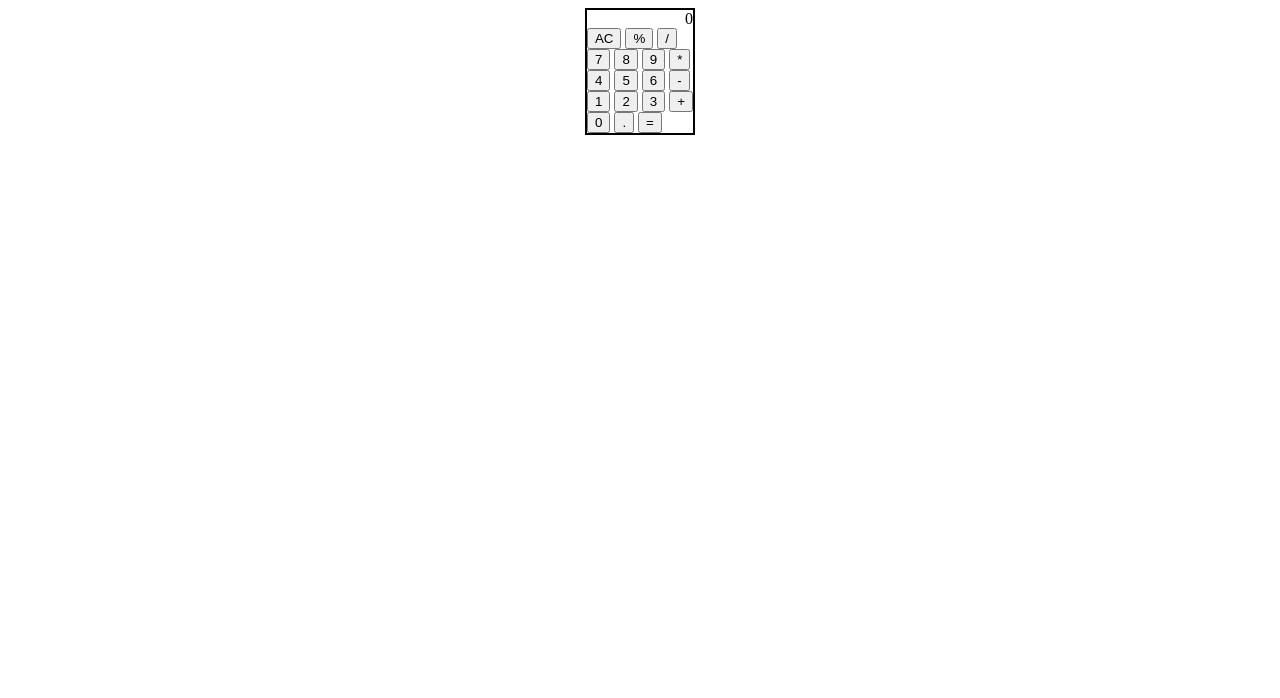
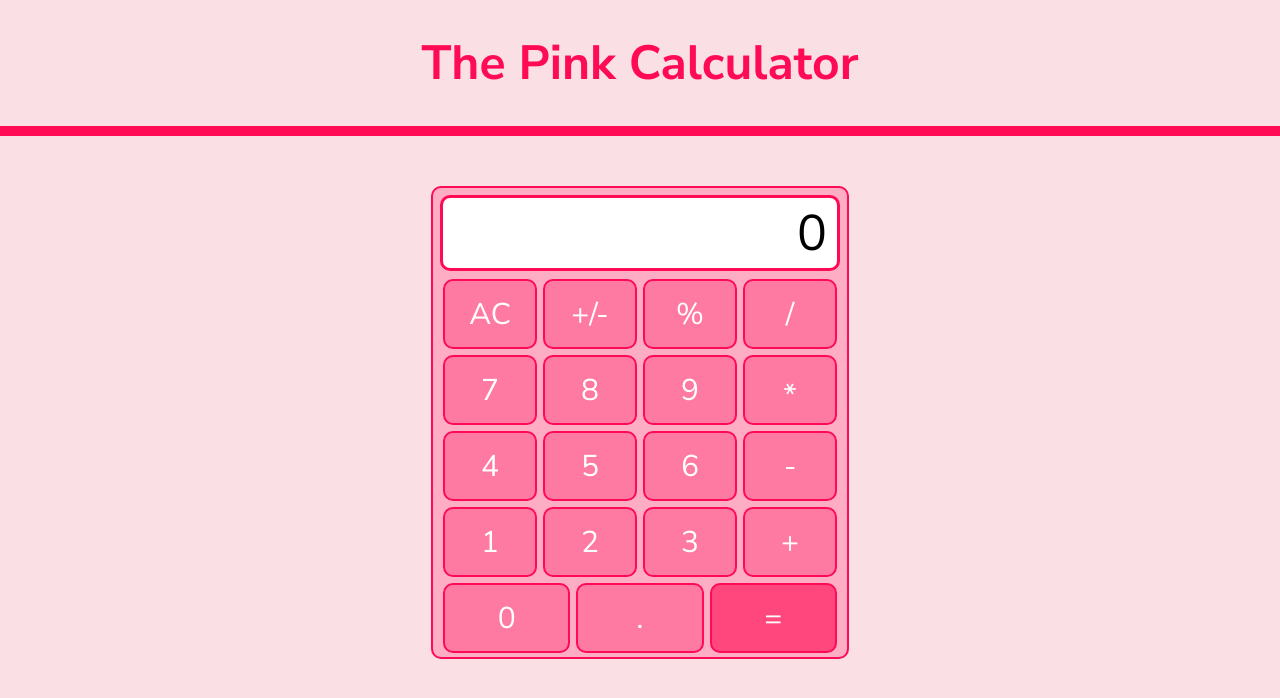
Before and after one commit to kmitova/calculator, a plain HTML site: page index.html in a window 1280 px wide. Both pictures are taken after a click on the button "AC". Drawn offline with Linux system fonts and the light colour scheme.

Commit message:
styling and adjustments

```diff
--- a/app.js
+++ b/app.js
@@ -1,47 +1,41 @@
-// to do: -+ functionality
+// VARIABLES
+
+let content = document.getElementById("content");
+const numbers = document.querySelectorAll(".num");
+const equalsBtn = document.getElementById("equals");
+const clearBtn = document.getElementById("ac");
+const changeSign = document.getElementById("plus-minus");
+const operators = document.querySelectorAll(".operator");
 
 let operator;
 let num = 0;
-let numArray = [];
-let operatorSelected = false;
-let currentOperator;
-let displayedValue;
-let previousValue;
-let currentValue;
-let computed = false;
 let firstNum = "";
 let secondNum = "";
 let value;
 let firstNumTurn = true;
 let secondNumTurn = false;
 let decimalAllowed = true;
-let switchSigns = false
-const operators = document.querySelectorAll(".operator");
-let content = document.getElementById("content");
-const numbers = document.querySelectorAll(".num");
-const equalsBtn = document.getElementById("equals");
-const clearBtn = document.getElementById("ac");
-const changeSign = document.getElementById('plus-minus')
 let previousDigit = "";
 
+// EVENTS
 
-function clear() {
-  content.textContent = 0;
-  result = 0;
-  firstNum = "";
-  secondNum = "";
-  firstNumTurn = true;
-  secondNumTurn = false;
-  num = 0;
-}
+changeSign.addEventListener("click", () => {
+  if (firstNumTurn) {
+    firstNum = -firstNum;
+    content.textContent = firstNum;
+  }
+  if (secondNumTurn) {
+    secondNum = -secondNum;
+    content.textContent = secondNum;
+  }
+});
 
 clearBtn.addEventListener("click", clear);
 
 equalsBtn.addEventListener("click", () => {
   if (firstNum != "" && secondNum !== "") {
     result = operate(operator, firstNum, secondNum);
-    console.log("the result is " + result);
-    if ((result.toString()).length > 10) {
+    if (result.toString().length > 10) {
       content.textContent = result.toFixed(6);
     } else {
       content.textContent = result;
@@ -55,25 +49,18 @@ equalsBtn.addEventListener("click", () => {
 
 numbers.forEach((number) => {
   number.addEventListener("click", (e) => {
-
     let digit = e.target.innerText;
-    console.log(digit);
     if (digit === "." && previousDigit === ".") {
       alert("Cannot have a decimal point after another.");
     } else {
       if (firstNumTurn) {
-
         if (content.textContent === "0") {
           content.textContent = digit;
         } else {
           content.textContent += digit;
         }
-        console.log(digit);
         value = appendNumber(digit);
-        console.log("currently on first num");
         firstNum = Number(value);
-
-        console.log(firstNum)
       }
       if (secondNumTurn) {
         if (
@@ -89,11 +76,7 @@ numbers.forEach((number) => {
         }
         value = "";
         value = appendNumber(digit);
-
-        console.log("currently on second num");
-
         secondNum = Number(value);
-        console.log(secondNum);
       }
     }
     previousDigit = digit;
@@ -129,45 +112,48 @@ operators.forEach((operatorBtn) => {
       }
       content.textContent = sign;
       operator = getOperator(sign);
-      console.log(operator);
     }
   });
 });
+
+// FUNCTIONS
+
+function clear() {
+  content.textContent = 0;
+  result = 0;
+  firstNum = "";
+  secondNum = "";
+  firstNumTurn = true;
+  secondNumTurn = false;
+  num = 0;
+}
 
 function getOperator(op) {
   firstNumTurn = false;
   secondNumTurn = true;
   return op;
 }
+
 let counter = 0;
-
-//function that appends number
 function appendNumber(d) {
   counter = 0;
   if (secondNumTurn && secondNum === "") {
     num = 0;
     counter += 1;
   }
-  // counter = 0
   if (num === 0) {
     num = d;
   } else {
     console.log(d);
     num += d;
-    console.log(num);
   }
-  console.log("current num is: " + num);
   return num;
 }
 
 function operate(op, n1, n2) {
-
   let result = 0;
   n1 = Number(n1);
   n2 = Number(n2);
-  console.log(n1)
-  console.log(n2)
-
   switch (op) {
     case "+":
       result = addition(n1, n2);
@@ -187,31 +173,31 @@ function operate(op, n1, n2) {
     default:
       break;
   }
-  return result
+  return result;
 }
 
-function addition(x, y) {
-  return x + y;
+function addition(a, b) {
+  return a + b;
 }
 
-function subtraction(x, y) {
-  return x - y;
+function subtraction(a, b) {
+  return a - b;
 }
 
-function multiplication(x, y) {
-  return x * y;
+function multiplication(a, b) {
+  return a * b;
 }
 
-function division(x, y) {
-  if (y === 0) {
+function division(a, b) {
+  if (b === 0) {
     alert("Cannot divide by 0!");
     clear();
     current.innerText = "0";
     return;
   }
-  return x / y;
+  return b / y;
 }
 
-function percent(x, y) {
-  return x * (y / 100);
+function percent(a, b) {
+  return a * (b / 100);
 }
--- a/index.html
+++ b/index.html
@@ -1,51 +1,49 @@
 <!DOCTYPE html>
 <html lang="en">
   <head>
-  <meta charset="UTF-8">
-  <meta http-equiv="X-UA-Compatible" content="IE=edge">
-  <meta name="viewport" content="width=device-width, initial-scale=1.0">
-  <title>Calculator</title>
-  <link rel="stylesheet" href="./style.css">
+    <meta charset="UTF-8" />
+    <meta http-equiv="X-UA-Compatible" content="IE=edge" />
+    <meta name="viewport" content="width=device-width, initial-scale=1.0" />
+    <title>The Pink Calculator</title>
+    <link rel="stylesheet" href="./style.css" />
   </head>
   <body>
+    <h1>The Pink Calculator</h1>
     <main>
-
       <div class="calculator">
-    <div id='content' class="content">0</div>
+        <div id="content" class="content">0</div>
         <div class="rows">
-      <div class="row1">
+          <div class="row">
             <button class="ac" id="ac">AC</button>
-        <!-- <button class="plus-minus" id="plus-minus">+/-</button> -->
+            <button class="plus-minus" id="plus-minus">+/-</button>
             <button class="operator" id="percent">%</button>
             <button class="operator" id="divide">/</button>
           </div>
-      <div class="row2">
+          <div class="row">
             <button id="7" class="num">7</button>
             <button id="8" class="num">8</button>
             <button id="9" class="num">9</button>
             <button id="multiply" class="operator">*</button>
           </div>
-      <div class="row3">
+          <div class="row">
             <button id="4" class="num">4</button>
             <button id="5" class="num">5</button>
             <button id="6" class="num">6</button>
             <button id="substract" class="operator">-</button>
           </div>
-      <div class="row4">
+          <div class="row">
             <button id="1" class="num">1</button>
             <button id="2" class="num">2</button>
             <button id="3" class="num">3</button>
             <button id="add" class="operator">+</button>
           </div>
-      <div class="row5">
-        <button id="0" class="num">0</button>
-        <button id="." class="num">.</button>
-
-        <button id="equals" class="equals-button">=</button>
+          <div class="row">
+            <button id="0" class="num last">0</button>
+            <button id="." class="num last">.</button>
+            <button id="equals" class="equals-button last">=</button>
           </div>
         </div>
       </div>
-
     </main>
 
     <!-- <script src="./script.js"></script> -->
--- a/style.css
+++ b/style.css
@@ -1,13 +1,91 @@
+@import url("https://fonts.googleapis.com/css2?family=Nunito+Sans:wght@400;700&display=swap");
+
+:root {
+  box-sizing: border-box;
+}
+
+body {
+  font-family: "Nunito Sans", sans-serif;
+  background-color: #fae0e4;
+  margin: 0;
+}
+
 main {
   display: flex;
-  align-items: center;
+  /* align-items: center; */
+  padding-top: 0;
   justify-content: center;
+  height: 100vh;
 }
 
+h1 {
+  text-align: center;
+  font-size: 3rem;
+  color: #ff0a54;
+  border-bottom: 10px solid #ff0a54;
+  padding-bottom: 30px;
+  padding-top: 30px;
+  margin: 0;
+}
 .calculator {
-  border: 2px solid black;
+  margin: auto;
+  border: 2px solid #ff0a54;
+  width: 400px;
+  height: 455px;
+  margin-top: 50px;
+  background-color: #ffacc5;
+  border-radius: 10px;
+  padding: 7px;
 }
 
 .content {
+  display: flex;
+  justify-content: right;
+  align-items: center;
+  padding-right: 10px;
   text-align: right;
+  border-radius: 10px;
+  border: 3px solid #ff0a54;
+  height: 70px;
+  font-size: 50px;
+  background-color: white;
+  margin-bottom: 5px;
 }
+
+button {
+  color: red;
+  margin: 3px;
+  width: 100px;
+  height: 70px;
+  font-family: "Nunito Sans", sans-serif;
+  font-size: 30px;
+  cursor: pointer;
+  background-color: #ff7aa2;
+  border: none;
+  border-radius: 10px;
+  color: white;
+  border: 2px solid #ff0a54;
+}
+
+.row {
+  display: flex;
+  justify-content: space-around;
+}
+
+.last {
+  width: 150px;
+}
+
+#equals {
+  background-color: #ff477e;
+}
+
+#multiply {
+  padding-top: 12px;
+}
+
+button:hover,
+#equals:hover {
+  transform: scale(1.05);
+  background-color: #ff0a54;
+}
```
Lines whose indentation alone changed are shown as unchanged.
